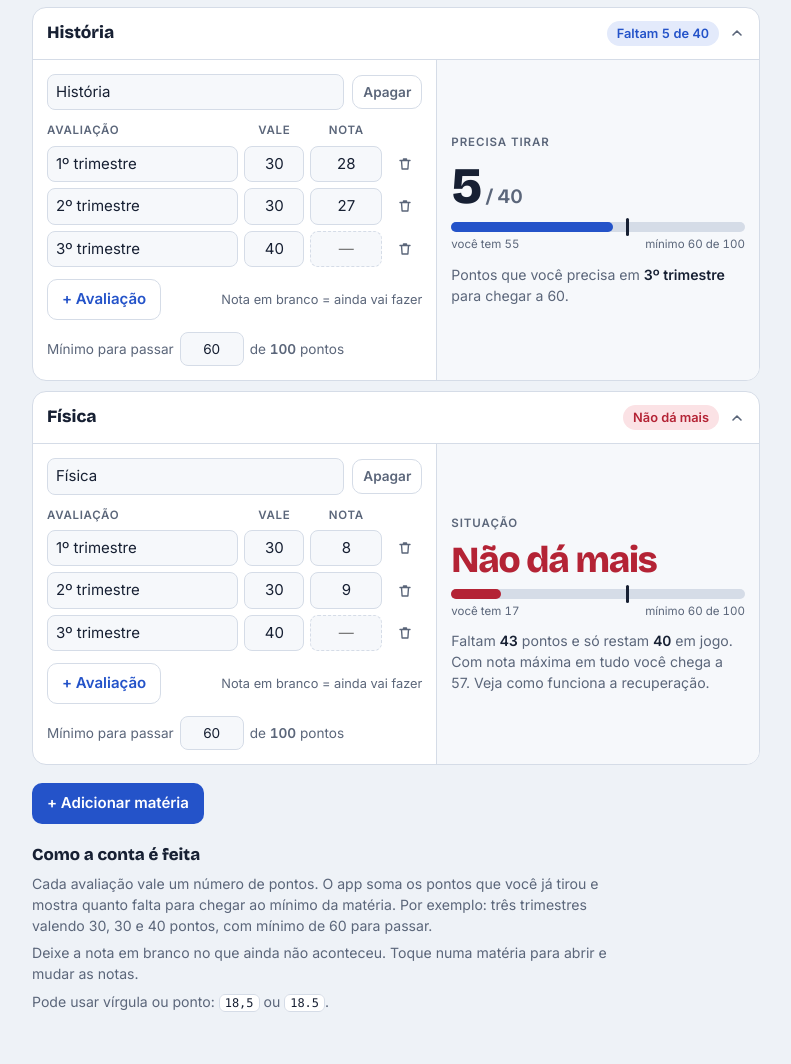
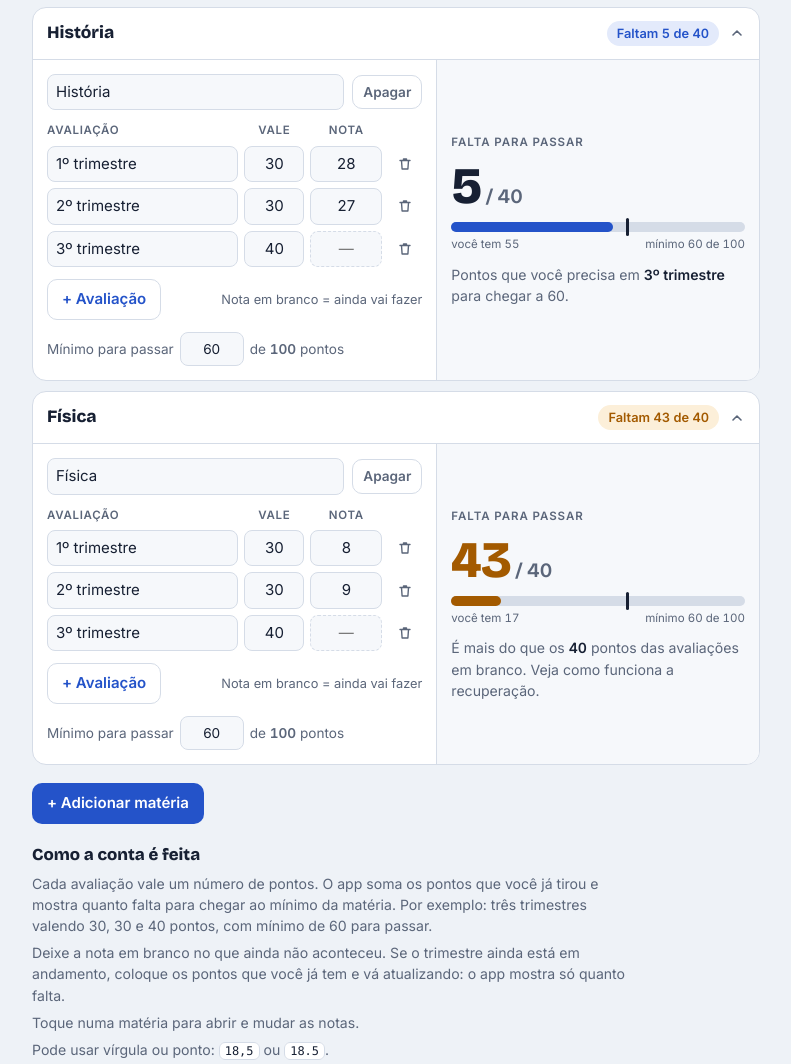
Before and after one commit to galmeida58365-creator/claude, a plain HTML site: page notas/index.html in a window 1280 px wide. Shown: the part 765-1829 px from the top of the page, without its empty margins (244-1035 px from the left). Drawn offline with nearby package versions, Linux system fonts and the light colour scheme.

Commit message:
Quanto Falta 1.2: abaixo do mínimo mostra só quanto falta, sem reprovar nota parcial
Co-Authored-By: Claude Fable 5.2 <noreply@anthropic.com>
Claude-Session: https://claude.ai/code/session_01Nc1Rnv3XuAPSWciHRhoknC

```diff
--- a/notas/index.html
+++ b/notas/index.html
@@ -148,7 +148,6 @@
   .grande small { font-size: 0.4em; font-weight: 600; color: var(--muted); letter-spacing: 0; }
   .grande.palavra { font-size: clamp(1.9rem, 6vw, 2.3rem); }
   .ficha[data-s="garantido"] .grande, .ficha[data-s="aprovado"] .grande { color: var(--ok); }
-  .ficha[data-s="impossivel"] .grande, .ficha[data-s="reprovado"] .grande { color: var(--bad); }
   .ficha[data-s="precisa"][data-n="dificil"] .grande { color: var(--warn); }
   .explica { margin: 0; font-size: 0.88rem; color: var(--muted); }
   .explica b { color: var(--ink); font-weight: 600; }
@@ -159,7 +158,6 @@
   .trilho b { position: absolute; top: -4px; bottom: -4px; width: 3px; margin-left: -1.5px; border-radius: 2px; background: var(--ink); }
   .ficha[data-s="garantido"] .trilho i, .ficha[data-s="aprovado"] .trilho i { background: var(--ok); }
   .ficha[data-n="dificil"] .trilho i { background: var(--warn); }
-  .ficha[data-s="impossivel"] .trilho i, .ficha[data-s="reprovado"] .trilho i { background: var(--bad); }
   .escala { display: flex; justify-content: space-between; gap: 8px; font-size: 0.72rem; color: var(--muted); font-variant-numeric: tabular-nums; }
 
   .vazio {
@@ -208,7 +206,8 @@
   <section class="como">
     <h2>Como a conta é feita</h2>
     <p>Cada avaliação vale um número de pontos. O app soma os pontos que você já tirou e mostra quanto falta para chegar ao mínimo da matéria. Por exemplo: três trimestres valendo 30, 30 e 40 pontos, com mínimo de 60 para passar.</p>
-    <p>Deixe a nota em branco no que ainda não aconteceu. Toque numa matéria para abrir e mudar as notas.</p>
+    <p>Deixe a nota em branco no que ainda não aconteceu. Se o trimestre ainda está em andamento, coloque os pontos que você já tem e vá atualizando: o app mostra só quanto falta.</p>
+    <p>Toque numa matéria para abrir e mudar as notas.</p>
     <p>Pode usar vírgula ou ponto: <code>18,5</code> ou <code>18.5</code>.</p>
   </section>
 </div>
@@ -272,13 +271,13 @@
     const r = { minimo, total, feito, valeFalta, pendentes, invalidos };
     if (minimo === null) return { ...r, s: "regra" };
     if (total === 0) return { ...r, s: "vazio" };
-    if (!pendentes.length) return { ...r, s: feito + 1e-9 >= minimo ? "aprovado" : "reprovado" };
+    if (feito + 1e-9 >= minimo) return { ...r, s: pendentes.length ? "garantido" : "aprovado" };
+    // Abaixo do mínimo o app nunca dá a matéria por perdida: a nota lançada pode ser parcial
+    // (pontos que a pessoa tem até agora), então mostra só quanto falta.
     const falta = minimo - feito;
-    if (falta <= 1e-9) return { ...r, falta: 0, s: "garantido" };
-    if (falta > valeFalta + 1e-9) return { ...r, falta, s: "impossivel" };
-    const fr = falta / valeFalta;
-    const n = fr > 0.85 ? "dificil" : fr > minimo / total + 1e-9 ? "atencao" : "tranquilo";
-    return { ...r, falta, s: "precisa", n };
+    const cabe = pendentes.length > 0 && falta <= valeFalta + 1e-9;
+    const n = pendentes.length && falta / valeFalta > 0.85 ? "dificil" : "";
+    return { ...r, falta, cabe, s: "precisa", n };
   }
 
   // Versão antiga do app guardava peso e média; converte para pontos sem mudar o resultado.
@@ -404,10 +403,8 @@
     const f = fmt;
     switch (r.s) {
       case "garantido": return `<span class="chip ok">Já passou</span>`;
-      case "aprovado": return `<span class="chip ok num">Aprovado · ${f(r.feito)}</span>`;
-      case "impossivel": return `<span class="chip bad">Não dá mais</span>`;
-      case "reprovado": return `<span class="chip bad num">Reprovado · ${f(r.feito)}</span>`;
-      case "precisa": return `<span class="chip ${r.n === "dificil" ? "warn" : ""} num">Faltam ${f(arredCima(r.falta))} de ${f(r.valeFalta)}</span>`;
+      case "aprovado": return `<span class="chip ok num">Já passou · ${f(r.feito)}</span>`;
+      case "precisa": return `<span class="chip ${r.n === "dificil" ? "warn" : ""} num">Faltam ${f(arredCima(r.falta))}${r.pendentes.length ? " de " + f(r.valeFalta) : ""}</span>`;
       default: return `<span class="chip neutro">Incompleta</span>`;
     }
   }
@@ -431,22 +428,21 @@
         return `<span class="rotulo">Situação</span>
           <div class="grande palavra">Já passou</div>${regua()}
           <p class="explica">Você já tem <b class="num">${f(r.feito)}</b> pontos e o mínimo é ${f(r.minimo)}. O que falta só aumenta a nota.</p>`;
-      case "impossivel":
-        return `<span class="rotulo">Situação</span>
-          <div class="grande palavra">Não dá mais</div>${regua()}
-          <p class="explica">Faltam <b class="num">${f(arredCima(r.falta))}</b> pontos e só restam <b class="num">${f(r.valeFalta)}</b> em jogo. Com nota máxima em tudo você chega a ${f(r.feito + r.valeFalta)}. Veja como funciona a recuperação.</p>`;
       case "aprovado":
-        return `<span class="rotulo">Nota final</span>
+        return `<span class="rotulo">Você tem</span>
           <div class="grande">${f(r.feito)}<small> / ${f(r.total)}</small></div>${regua()}
-          <p class="explica"><b>Aprovado.</b> O mínimo era ${f(r.minimo)}.</p>`;
-      case "reprovado":
-        return `<span class="rotulo">Nota final</span>
-          <div class="grande">${f(r.feito)}<small> / ${f(r.total)}</small></div>${regua()}
-          <p class="explica">Faltaram <b class="num">${f(arredCima(r.minimo - r.feito))}</b> pontos para o mínimo de ${f(r.minimo)}. Veja como funciona a recuperação.</p>`;
-      default:
-        return `<span class="rotulo">Precisa tirar</span>
-          <div class="grande">${f(arredCima(r.falta))}<small> / ${f(r.valeFalta)}</small></div>${regua()}
-          <p class="explica">Pontos que você precisa ${onde()} para chegar a ${f(r.minimo)}.</p>`;
+          <p class="explica"><b>Já passou.</b> O mínimo é ${f(r.minimo)}.</p>`;
+      default: {
+        const brancos = r.pendentes.length > 0;
+        const explica = !brancos
+          ? `Você tem <b class="num">${f(r.feito)}</b> pontos e o mínimo é ${f(r.minimo)}. Vá atualizando a nota conforme ganhar mais pontos.`
+          : r.cabe
+            ? `Pontos que você precisa ${onde()} para chegar a ${f(r.minimo)}.`
+            : `É mais do que os <b class="num">${f(r.valeFalta)}</b> pontos das avaliações em branco. Veja como funciona a recuperação.`;
+        return `<span class="rotulo">Falta para passar</span>
+          <div class="grande">${f(arredCima(r.falta))}<small>${brancos ? " / " + f(r.valeFalta) : " pontos"}</small></div>${regua()}
+          <p class="explica">${explica}</p>`;
+      }
     }
   }
 
@@ -468,18 +464,16 @@
   }
 
   function atualizarResumo() {
-    const c = { ok: 0, precisa: 0, risco: 0 };
+    const c = { ok: 0, precisa: 0 };
     for (const m of estado.materias) {
       const s = calcular(m).s;
       if (s === "garantido" || s === "aprovado") c.ok++;
-      else if (s === "impossivel" || s === "reprovado") c.risco++;
       else if (s === "precisa") c.precisa++;
     }
     const total = estado.materias.length;
     const partes = [`<span class="chip neutro num">${total} ${total === 1 ? "matéria" : "matérias"}</span>`];
     if (c.ok) partes.push(`<span class="chip ok num">${c.ok} já ${c.ok === 1 ? "passou" : "passaram"}</span>`);
     if (c.precisa) partes.push(`<span class="chip num">${c.precisa} ainda ${c.precisa === 1 ? "precisa" : "precisam"} de pontos</span>`);
-    if (c.risco) partes.push(`<span class="chip bad num">${c.risco} sem chance pelo mínimo</span>`);
     $("resumo").innerHTML = partes.join("");
   }
 
```
Also changed, not shown: 2 other files.
